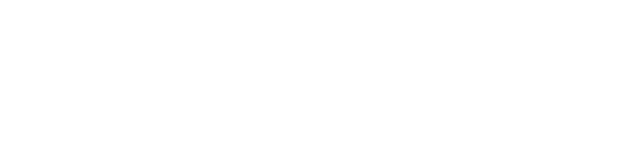
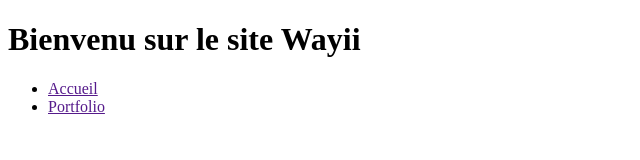
Before and after one commit to Ninouthe/Ninouthe, a plain HTML site: page index.html in a window 1280 px wide. Shown: the whole page, without its empty margins (0-640 px from the left). Drawn offline with Linux system fonts and the light colour scheme.

Commit message:
ajout des infos de l'entete

```diff
--- a/index.html
+++ b/index.html
@@ -8,9 +8,21 @@
     <title>Wayii</title>
 </head>
 <body>
-    <!-- en tete -->
+    <!-- entete -->
     <header>
-
+        <h1>
+            Bienvenu sur le site Wayii
+        </h1>
+        <nav>
+            <ul>
+                <li>
+                    <a href="">Accueil</a>
+                </li>
+                <li>
+                    <a href="">Portfolio</a>
+                </li>
+            </ul>
+        </nav>
     </header>
     <!-- corps -->
     <main>
```
